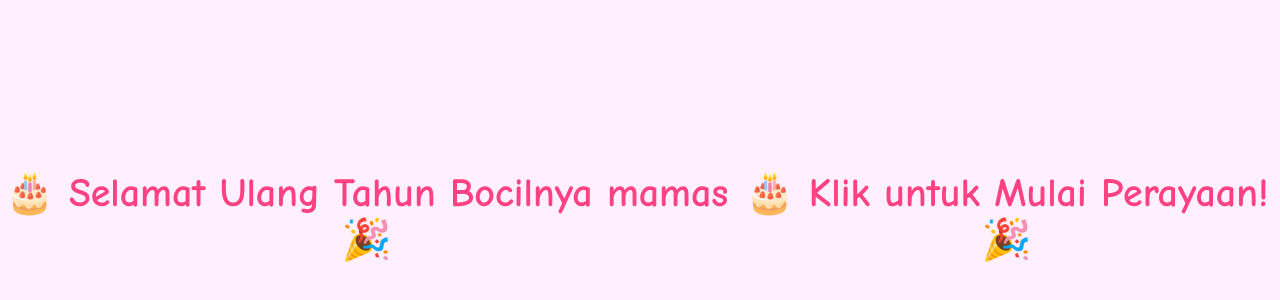
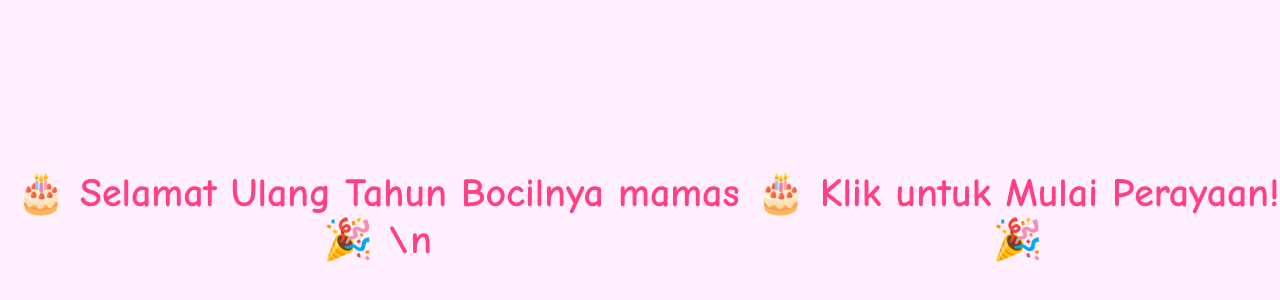
Before and after one commit to Bogel-47/birth-day, a plain HTML site: page index.html in a window 1280 px wide. Shown: the part 184-484 px from the top of the page. Drawn offline with Linux system fonts and the light colour scheme.

Commit message:
Update index.html

```diff
--- a/index.html
+++ b/index.html
@@ -9,7 +9,7 @@
 <body>
   <!-- Splash screen -->
   <div id="splash" class="splash">
-    <h1>🎂 Selamat Ulang Tahun Bocilnya mamas 🎉</h1>
+    <h1>🎂 Selamat Ulang Tahun Bocilnya mamas 🎉 \n</h1>
     <h1>🎂 Klik untuk Mulai Perayaan! 🎉</h1>
   </div>
 
```
